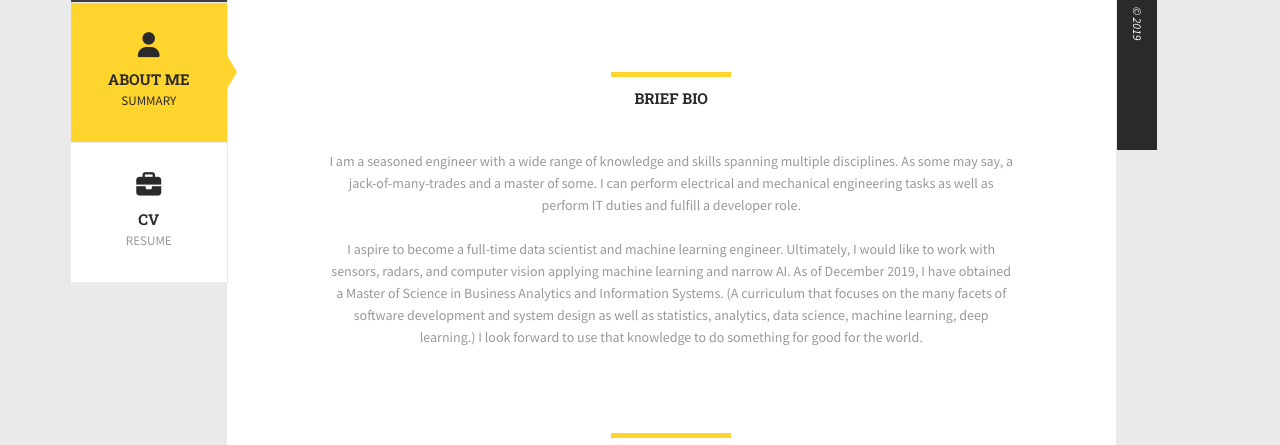
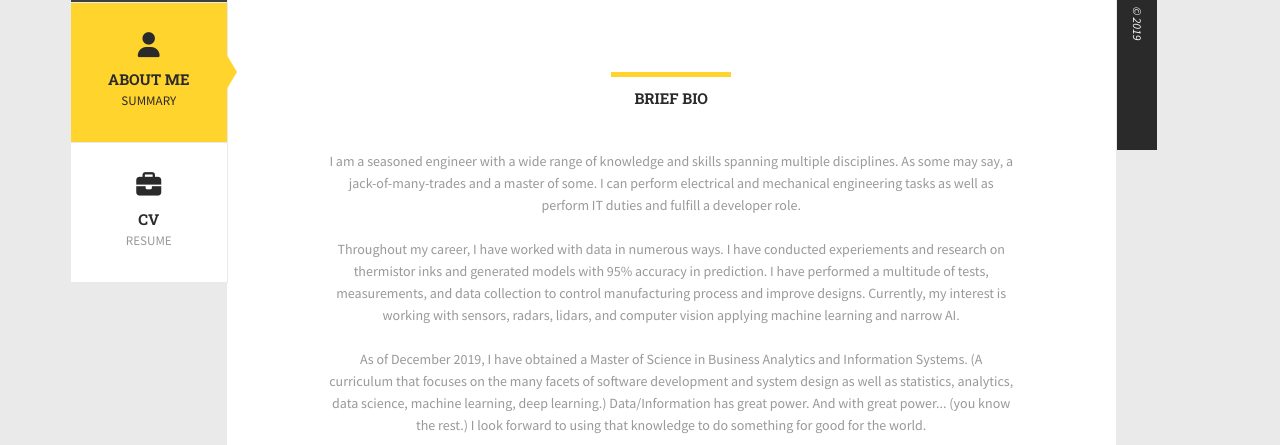
Before and after one commit to sanvora/sanvora.github.io, a plain HTML site: page index.html in a window 1280 px wide. Shown: the part 327-772 px from the top of the page. Drawn offline with Linux system fonts and the light colour scheme; some packages are replaced by stand-ins of ours.

Commit message:
Update summary

```diff
--- a/index.html
+++ b/index.html
@@ -154,13 +154,22 @@
 									</p>
 									<br />
 									<p class="">
-										I aspire to become a full-time data scientist and machine learning engineer.
-										Ultimately, I would like to work with sensors, radars, and computer vision applying
-										machine learning and narrow AI. As of December 2019, I have obtained a Master of
-										Science in Business Analytics and Information Systems. (A curriculum that focuses
-										on the many facets of software development and system design as well as statistics,
-										analytics, data science, machine learning, deep learning.) I look forward to use that
-										knowledge to do something for good for the world.</p>
+										Throughout my career, I have worked with data in numerous ways. I have conducted
+										experiements and research on thermistor inks and generated models with 95% accuracy
+										in prediction. I have performed a multitude of tests, measurements, and data
+										collection to control manufacturing process and improve designs. Currently, my
+										interest is working with sensors, radars, lidars, and computer vision applying
+										machine learning and narrow AI.
+									</p>
+									<br />
+									<p class="">
+										As of December 2019, I have obtained a Master of Science in Business Analytics and
+										Information Systems. (A curriculum that focuses on the many facets of software
+										development and system design as well as statistics, analytics, data science,
+										machine learning, deep learning.) Data/Information has great power. And with
+										great power... (you know the rest.) I look forward to using that knowledge
+										to do something for good for the world.
+									</p>
 
 
 								</div>
```
